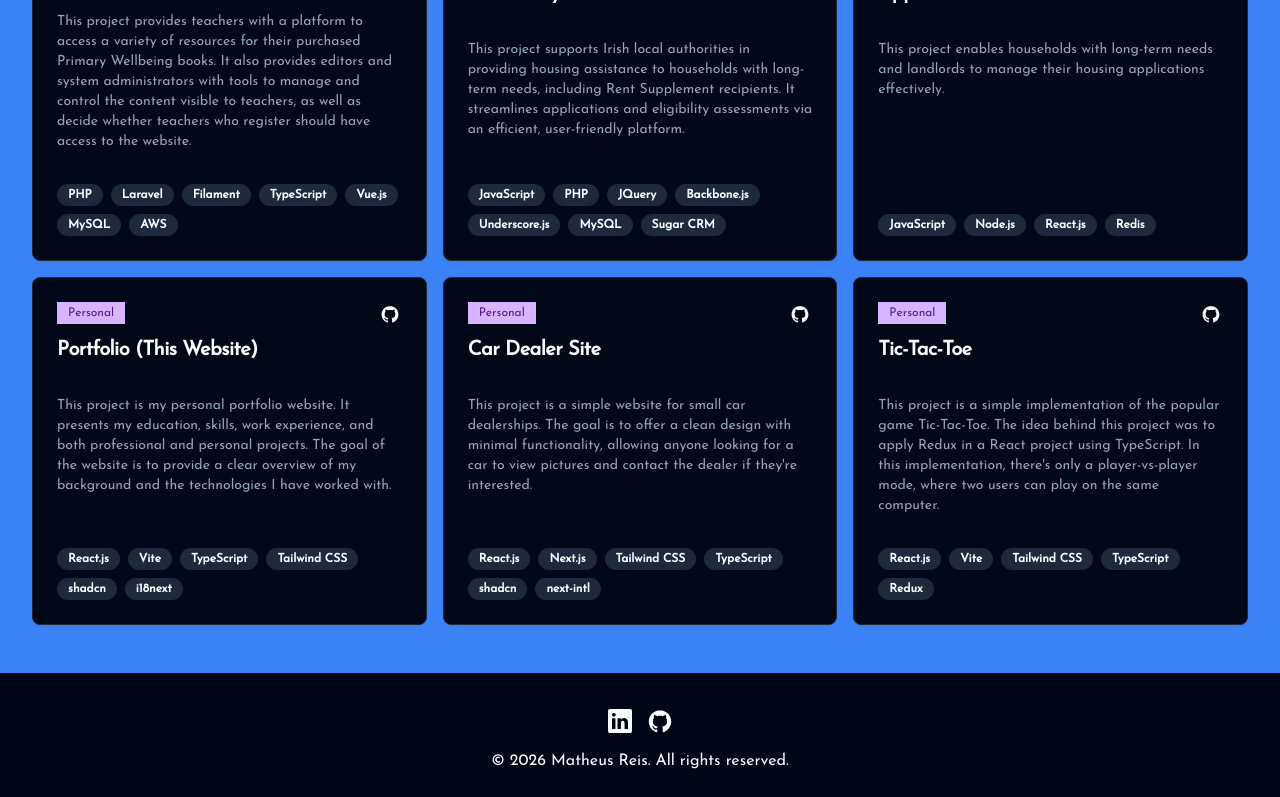
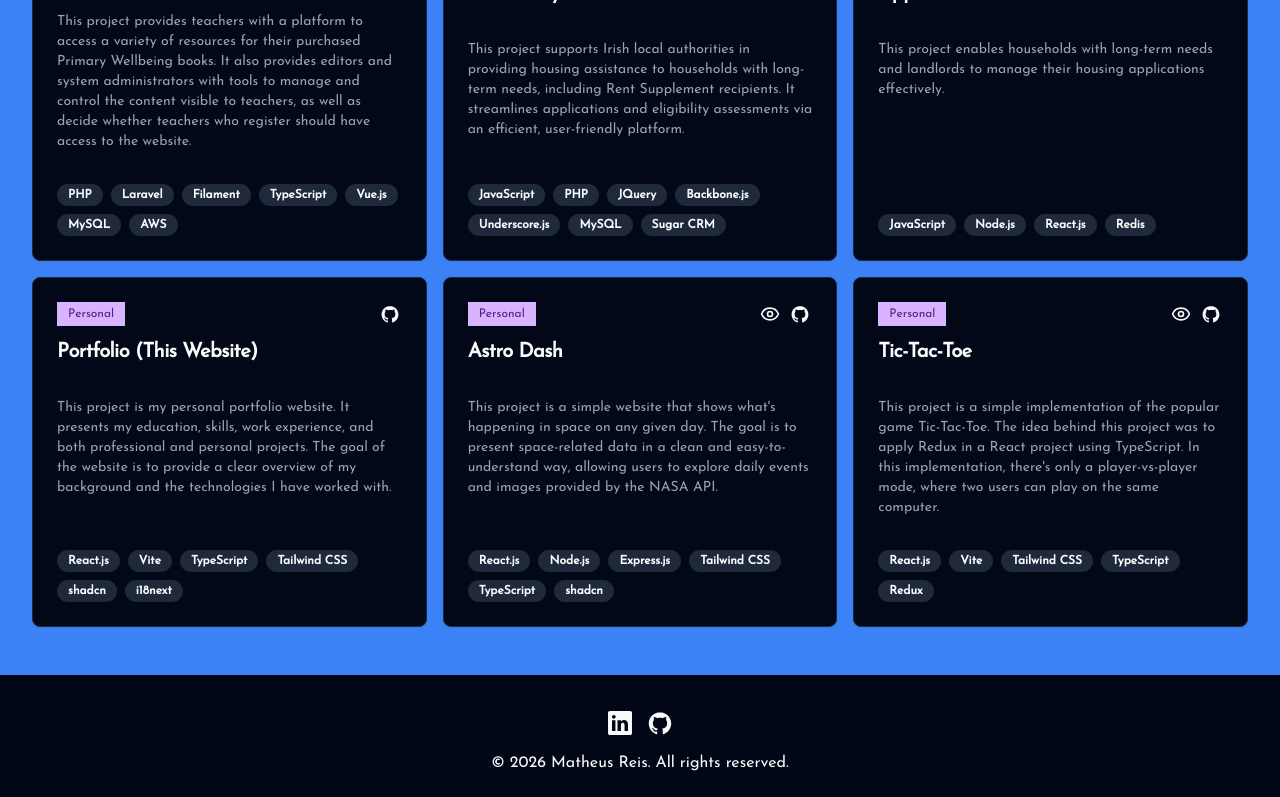
Before and after one commit to matheussreis/portfolio, a React (Vite) app: page / in a window 1280 px wide. Shown: the part 3365-4162 px from the top of the page. Built offline with nearby package versions, Linux system fonts and the light colour scheme.

Commit message:
update projects data with new project and add button to open hosted project

```diff
--- a/src/components/ProjectSection.tsx
+++ b/src/components/ProjectSection.tsx
@@ -6,6 +6,7 @@ import {
   CardHeader,
   CardTitle,
 } from '@/components/ui/Card';
+import { Eye } from 'lucide-react';
 import { motion } from 'framer-motion';
 import { I18nProjectItem } from '@/types';
 import { useScrollContext } from '@/context';
@@ -42,8 +43,7 @@ export default function ProjectSection() {
                 type={project.type}
                 description={project.description}
                 technologies={project.technologies}
-                href={project.href}
-                srHref={project.srHref}
+                links={project.links}
               />
             );
           })}
@@ -59,8 +59,7 @@ function ProjectListItem({
   type,
   description,
   technologies,
-  href,
-  srHref,
+  links,
 }: I18nProjectItem) {
   return (
     <Card className="flex flex-col gap-2 w-full">
@@ -70,17 +69,30 @@ function ProjectListItem({
             <Badge className="rounded-xs font-medium" variant={type.style}>
               {type.name}
             </Badge>
-            {href && (
+            <div className="flex flex-row gap-2 items-center">
+              {links?.app && (
                 <a
-                href={href}
+                  href={links.app.url}
                   target="_blank"
                   rel="noopener noreferrer"
-                aria-label={srHref}
-                className="h-5"
+                  aria-label={links.app.srHref}
+                  className="flex items-center"
+                >
+                  <Eye className="w-5 h-5" />
+                </a>
+              )}
+              {links?.github && (
+                <a
+                  href={links.github.url}
+                  target="_blank"
+                  rel="noopener noreferrer"
+                  aria-label={links.github.srHref}
+                  className="flex items-center"
                 >
                   <DiGithubBadge className="w-6 h-6" />
                 </a>
               )}
+            </div>
           </div>
           <CardTitle className="text-xl">{name}</CardTitle>
         </div>
--- a/src/i18n/en/translation.json
+++ b/src/i18n/en/translation.json
@@ -264,8 +264,7 @@
           "name": "Primary Wellbeing",
           "description": "This project provides teachers with a platform to access a variety of resources for their purchased Primary Wellbeing books. It also provides editors and system administrators with tools to manage and control the content visible to teachers, as well as decide whether teachers who register should have access to the website.",
           "type": { "name": "Professional", "style": "emerald" },
-          "href": "",
-          "srHref": "",
+          "links": null,
           "technologies": [
             "PHP",
             "Laravel",
@@ -280,8 +279,7 @@
           "name": "HAP (Housing Assistance Payment) Internal System",
           "description": "This project supports Irish local authorities in providing housing assistance to households with long-term needs, including Rent Supplement recipients. It streamlines applications and eligibility assessments via an efficient, user-friendly platform.",
           "type": { "name": "Professional", "style": "emerald" },
-          "href": "",
-          "srHref": "",
+          "links": null,
           "technologies": [
             "JavaScript",
             "PHP",
@@ -296,16 +294,19 @@
           "name": "HAP (Housing Assistance Payment) Applications Portal",
           "description": "This project enables households with long-term needs and landlords to manage their housing applications effectively.",
           "type": { "name": "Professional", "style": "emerald" },
-          "href": "",
-          "srHref": "",
+          "links": null,
           "technologies": ["JavaScript", "Node.js", "React.js", "Redis"]
         },
         {
           "name": "Portfolio (This Website)",
           "description": "This project is my personal portfolio website. It presents my education, skills, work experience, and both professional and personal projects. The goal of the website is to provide a clear overview of my background and the technologies I have worked with.",
           "type": { "name": "Personal", "style": "purple" },
-          "href": "https://github.com/matheussreis/portfolio",
-          "srHref": "View the 'Portfolio' project on GitHub",
+          "links": {
+            "github": {
+              "url": "https://github.com/matheussreis/portfolio",
+              "srHref": "View the 'Portfolio' project on GitHub"
+            }
+          },
           "technologies": [
             "React.js",
             "Vite",
@@ -316,26 +317,42 @@
           ]
         },
         {
-          "name": "Car Dealer Site",
-          "description": "This project is a simple website for small car dealerships. The goal is to offer a clean design with minimal functionality, allowing anyone looking for a car to view pictures and contact the dealer if they're interested.",
+          "name": "Astro Dash",
+          "description": "This project is a simple website that shows what's happening in space on any given day. The goal is to present space-related data in a clean and easy-to-understand way, allowing users to explore daily events and images provided by the NASA API.",
           "type": { "name": "Personal", "style": "purple" },
-          "href": "https://github.com/matheussreis/car-dealer-site",
-          "srHref": "View the 'Car Dealer Site' project on GitHub",
+          "links": {
+            "github": {
+              "url": "https://github.com/matheussreis/astro-dash",
+              "srHref": "View the 'Astro Dash' project on GitHub"
+            },
+            "app": {
+              "url": "https://astro-dash-frontend.vercel.app/",
+              "srHref": "Open the 'Astro Dash' project where it's hosted"
+            }
+          },
           "technologies": [
             "React.js",
-            "Next.js",
+            "Node.js",
+            "Express.js",
             "Tailwind CSS",
             "TypeScript",
-            "shadcn",
-            "next-intl"
+            "shadcn"
           ]
         },
         {
           "name": "Tic-Tac-Toe",
           "description": "This project is a simple implementation of the popular game Tic-Tac-Toe. The idea behind this project was to apply Redux in a React project using TypeScript. In this implementation, there's only a player-vs-player mode, where two users can play on the same computer.",
           "type": { "name": "Personal", "style": "purple" },
-          "href": "https://github.com/matheussreis/tic-tac-toe-ts",
-          "srHref": "View the 'Tic-Tac-Toe' project on GitHub",
+          "links": {
+            "github": {
+              "url": "https://github.com/matheussreis/tic-tac-toe-ts",
+              "srHref": "View the 'Tic-Tac-Toe' project on GitHub"
+            },
+            "app": {
+              "url": "https://matheussreis.github.io/tic-tac-toe-ts/",
+              "srHref": "Open the 'Tic-Tac-Toe' project where it's hosted"
+            }
+          },
           "technologies": [
             "React.js",
             "Vite",
--- a/src/i18n/pt/translation.json
+++ b/src/i18n/pt/translation.json
@@ -264,8 +264,7 @@
           "name": "Primary Wellbeing",
           "description": "Este projeto fornece aos professores uma plataforma para aceder a vários recursos dos seus livros Primary Wellbeing comprados. Também fornece aos editores e administradores do sistema ferramentas para gerir e controlar o conteúdo visível para os professores, bem como decidir se os professores que se registam devem ter acesso ao website.",
           "type": { "name": "Profissional", "style": "emerald" },
-          "href": "",
-          "srHref": "",
+          "links": null,
           "technologies": [
             "PHP",
             "Laravel",
@@ -280,8 +279,7 @@
           "name": "Sistema Interno de Apoio à Habitação (HAP)",
           "description": "Este projeto apoia as autoridades locais irlandesas na assistência habitacional a famílias com necessidades de longo prazo, incluindo beneficiários de Subsídio de Renda. Facilita candidaturas e avaliações de elegibilidade através de uma plataforma eficiente e amigável.",
           "type": { "name": "Profissional", "style": "emerald" },
-          "href": "",
-          "srHref": "",
+          "links": null,
           "technologies": [
             "JavaScript",
             "PHP",
@@ -296,16 +294,19 @@
           "name": "Portal de Candidaturas HAP",
           "description": "Este projeto permite que famílias com necessidades de longo prazo e proprietários gerenciem efetivamente as suas candidaturas habitacionais.",
           "type": { "name": "Profissional", "style": "emerald" },
-          "href": "",
-          "srHref": "",
+          "links": null,
           "technologies": ["JavaScript", "Node.js", "React.js", "Redis"]
         },
         {
           "name": "Portefólio (Este Website)",
           "description": "Este projeto é o meu website de portefólio pessoal. Apresenta a minha formação, competências, experiência profissional e projetos, tanto profissionais como pessoais. O objetivo do website é dar uma visão clara do meu percurso e das tecnologias que utilizei ao longo do tempo.",
           "type": { "name": "Pessoal", "style": "purple" },
-          "href": "https://github.com/matheussreis/portfolio",
-          "srHref": "Ver o projeto 'Portefólio' no GitHub",
+          "links": {
+            "github": {
+              "url": "https://github.com/matheussreis/portfolio",
+              "srHref": "View the 'Portfolio' project on GitHub"
+            }
+          },
           "technologies": [
             "React.js",
             "Vite",
@@ -316,26 +317,42 @@
           ]
         },
         {
-          "name": "Site de Concessionária de Automóveis",
-          "description": "Este projeto é um website simples para pequenas concessionárias de automóveis. O objetivo é oferecer um design limpo com funcionalidade mínima, permitindo que qualquer pessoa à procura de um carro veja as fotos e entre em contato com o concessionário caso tenha interesse.",
-          "type": { "name": "Pessoal", "style": "purple" },
-          "href": "https://github.com/matheussreis/car-dealer-site",
-          "srHref": "Ver o projeto 'Site de Concessionária de Automóveis' no GitHub",
+          "name": "Astro Dash",
+          "description": "Este projeto é um website simples que mostra o que acontece no espaço em cada dia. O objetivo é apresentar dados de forma clara e fácil, permitindo aos utilizadores ver eventos e imagens da API da NASA.",
+          "type": { "name": "Personal", "style": "purple" },
+          "links": {
+            "github": {
+              "url": "https://github.com/matheussreis/astro-dash",
+              "srHref": "Ver o projeto 'Astro Dash' no GitHub"
+            },
+            "app": {
+              "url": "https://astro-dash-frontend.vercel.app/",
+              "srHref": "Abrir o projeto 'Astro Dash' onde está hospedado"
+            }
+          },
           "technologies": [
             "React.js",
-            "Next.js",
+            "Node.js",
+            "Express.js",
             "Tailwind CSS",
             "TypeScript",
-            "shadcn",
-            "next-intl"
+            "shadcn"
           ]
         },
         {
           "name": "Jogo do Galo",
           "description": "Este projeto é uma implementação simples do popular jogo Jogo do Galo. A ideia deste projeto foi aplicar o Redux num projeto React utilizando TypeScript. Nesta implementação, há apenas o modo jogador contra jogador, onde dois utilizadores podem jogar no mesmo computador.",
           "type": { "name": "Pessoal", "style": "purple" },
-          "href": "https://github.com/matheussreis/tic-tac-toe-ts",
-          "srHref": "Ver o projeto 'Jogo do Galo' no GitHub",
+          "links": {
+            "github": {
+              "url": "https://github.com/matheussreis/tic-tac-toe-ts",
+              "srHref": "Ver o projeto 'Jogo do Galo' no GitHub"
+            },
+            "app": {
+              "url": "https://matheussreis.github.io/tic-tac-toe-ts/",
+              "srHref": "Abrir o projeto 'Jogo do Galo' onde está hospedado"
+            }
+          },
           "technologies": [
             "React.js",
             "Vite",
```
Also changed, not shown: src/types/index.ts (+6 -2 lines). Lines whose indentation alone changed are shown as unchanged.
